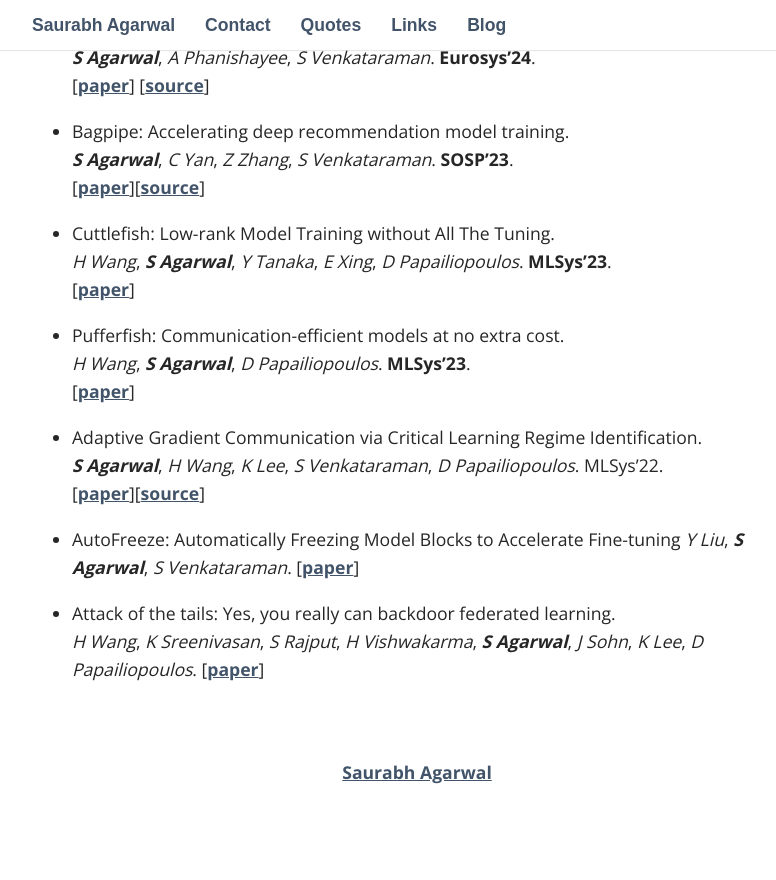
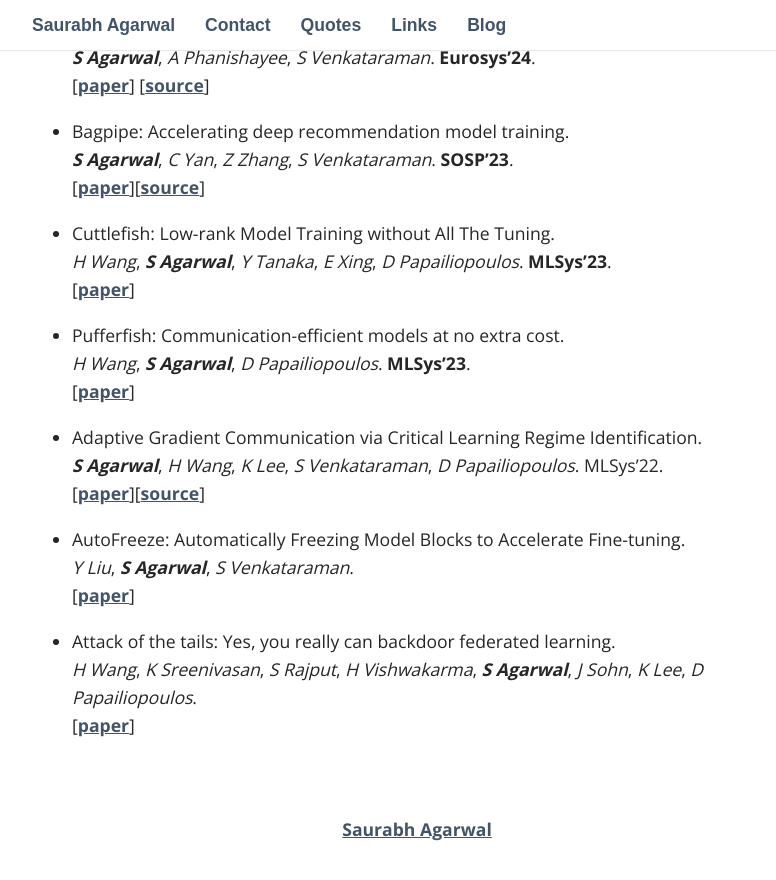
Before and after one commit to iidsample/iidsampe.github.io, a Jekyll site: the page built from index.md, in a window 1280 px wide and 900 px high, scrolled down 682 px. Shown: the top 880 px of the window, without its empty margins (223-999 px from the left). Built offline with Jekyll 4.4.1, drawn with Linux system fonts in a browser that asks for light colours; some web fonts are replaced; before the commit the page ends 1526 px from its top, so only the background shows below that.

Commit message:
Added code

```diff
--- a/index.md
+++ b/index.md
@@ -39,10 +39,10 @@
 ***S Agarwal***, *H Wang*, *K Lee*, *S Venkataraman*, *D Papailiopoulos*. MLSys'22. <br />
 [[paper](https://arxiv.org/abs/2010.16248)][[source](https://github.com/uw-mad-dash/Accordion)]
 
-* AutoFreeze: Automatically Freezing Model Blocks to Accelerate Fine-tuning
-*Y Liu*, ***S Agarwal***, *S Venkataraman*.
+* AutoFreeze: Automatically Freezing Model Blocks to Accelerate Fine-tuning. <br />
+*Y Liu*, ***S Agarwal***, *S Venkataraman*. <br />
 [[paper](https://arxiv.org/abs/2102.01386)]
 
 * Attack of the tails: Yes, you really can backdoor federated learning. <br />
-*H Wang*, *K Sreenivasan*, *S Rajput*, *H Vishwakarma*, ***S Agarwal***, *J Sohn*, *K Lee*, *D Papailiopoulos*.
+*H Wang*, *K Sreenivasan*, *S Rajput*, *H Vishwakarma*, ***S Agarwal***, *J Sohn*, *K Lee*, *D Papailiopoulos*. <br />
 [[paper](https://proceedings.neurips.cc/paper_files/paper/2020/hash/b8ffa41d4e492f0fad2f13e29e1762eb-Abstract.html)]
```
